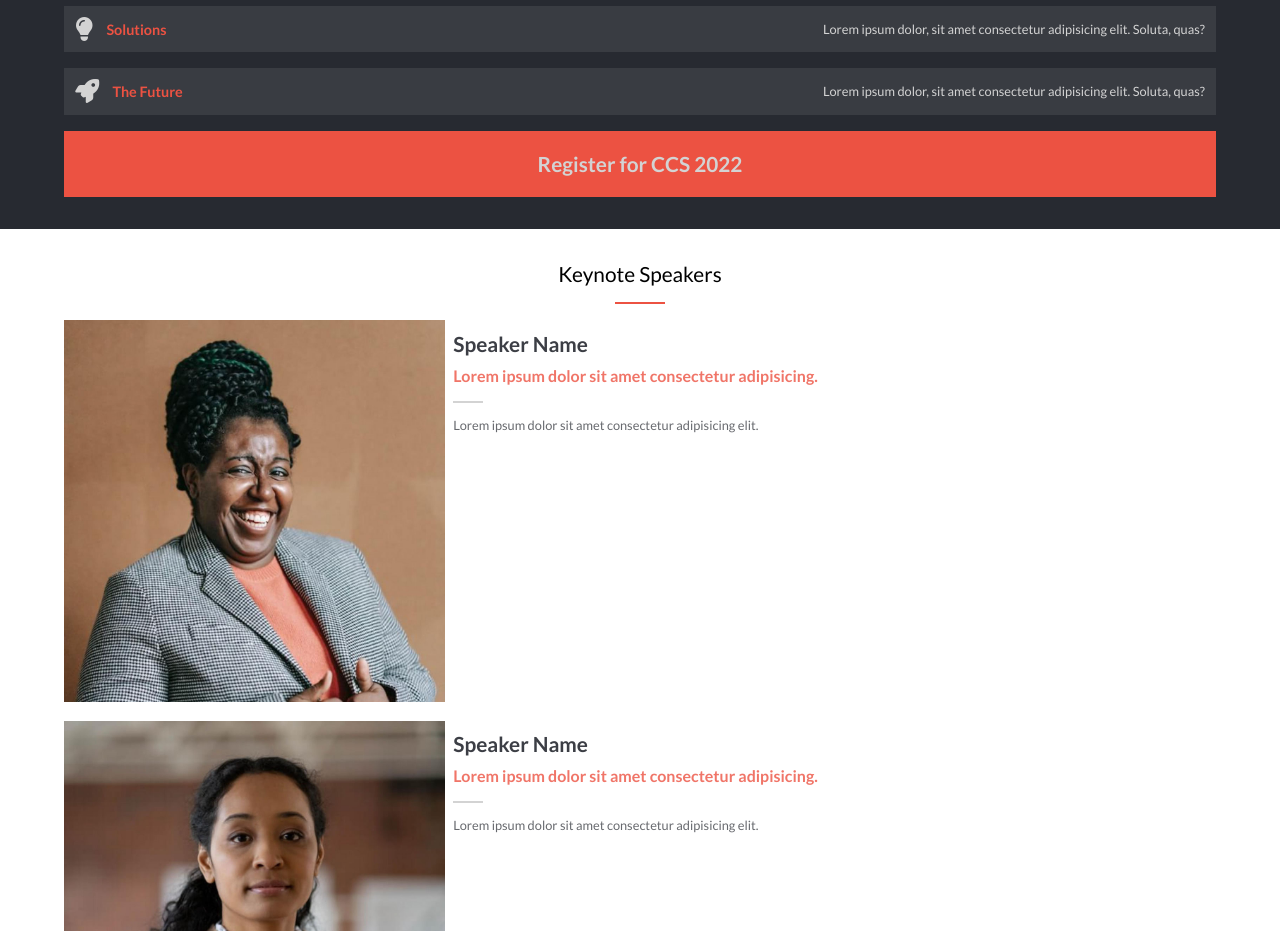
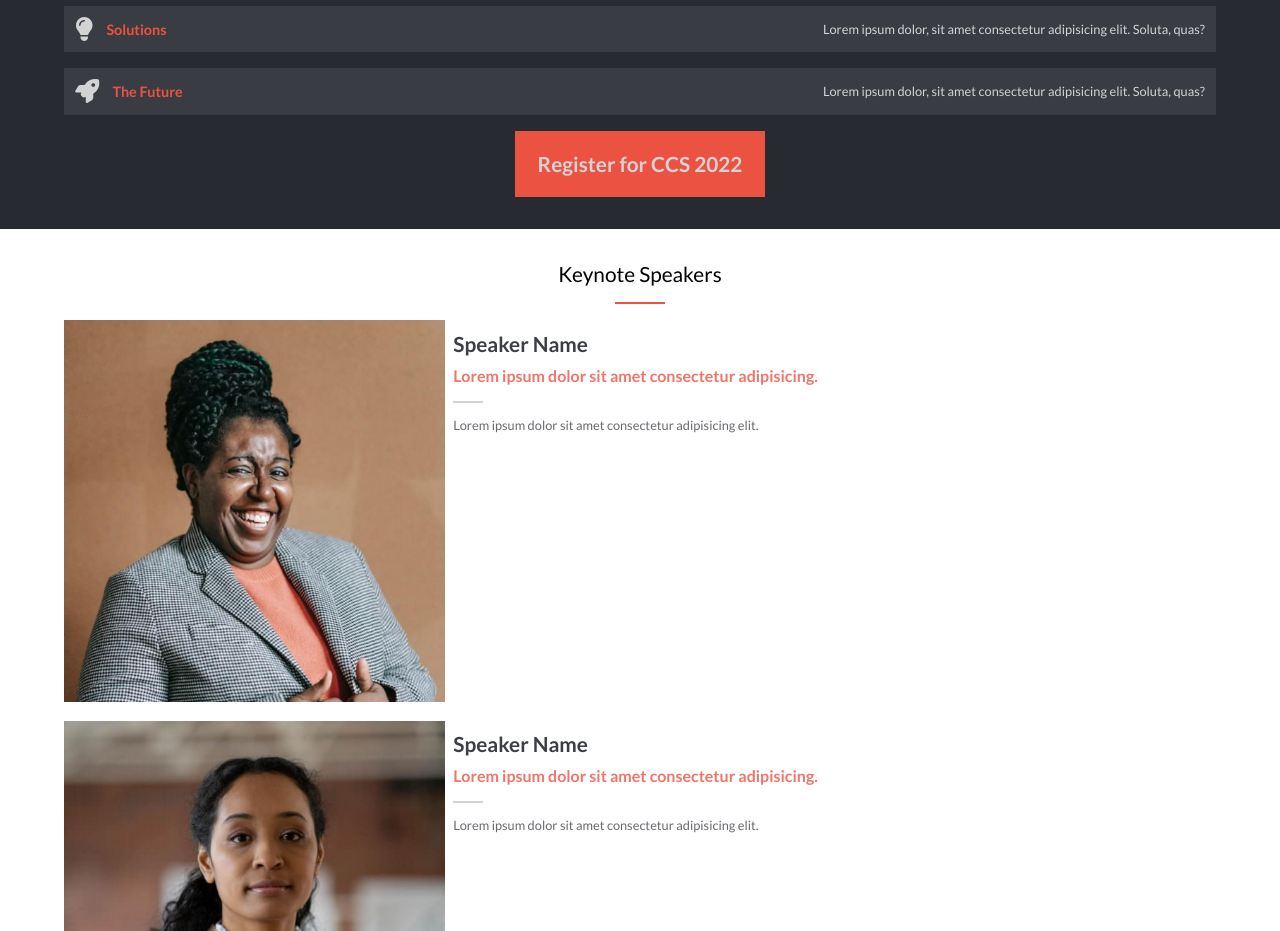
Before and after one commit to michaelamponsah/koryabi-events, a website: page index.html in a window 1280 px wide. Shown: the part 840-1771 px from the top of the page. Drawn offline with Linux system fonts and the light colour scheme.

Commit message:
Fix markup and styling for button

```diff
--- a/css/styles.css
+++ b/css/styles.css
@@ -65,9 +65,15 @@ body {
   color: var(--crl-light);
   font-size: 1.3rem;
   text-align: center;
-  min-width: fit-content;
+  min-width: 250px;
+  width: 250px;
   font-weight: 700;
   font-family: var(--font-family-primary);
+}
+
+.btn-wrapper {
+  display: flex;
+  justify-content: center;
 }
 
 .section-title {
@@ -94,6 +100,7 @@ body {
 .margin-1 {
   margin: 1em 0;
 }
+
 .margin-2 {
   margin: 2em 0;
 }
@@ -128,12 +135,12 @@ body {
   color: var(--clr-primary);
 }
 
-.hero-section--headline>span {
+.hero-section--headline > span {
   display: inline-block;
   margin: 0.5em 0;
 }
 
-.hero-section--headline>h1 {
+.hero-section--headline > h1 {
   text-transform: uppercase;
   font-size: 1.8rem;
   font-weight: 900;
@@ -147,7 +154,7 @@ body {
   font-weight: 600;
 }
 
-.hero-section--event-details>h3:first-child {
+.hero-section--event-details > h3:first-child {
   font-weight: 900;
   font-size: 1.3rem;
   color: var(--clr-dark);
@@ -160,7 +167,7 @@ body {
   font-weight: 500;
 }
 
-/* Programme outline section*/
+/* Programme outline section */
 
 .programme-outline--wrapper {
   background-color: var(--clr-dark);
@@ -193,7 +200,6 @@ body {
 
 .programme-outline--description {
   font-size: 0.8rem;
-
 }
 
 /* Speakers section */
@@ -227,7 +233,7 @@ body {
   color: var(--clr-dark);
   font-weight: 500;
   opacity: 0.7;
-  margin-top: 1em;;
+  margin-top: 1em;
 }
 
 .speaker-underline {
--- a/index.html
+++ b/index.html
@@ -109,7 +109,8 @@
             </div>
           </li>
         </ul>
-        <button class="btn">Register for CCS 2022</button>
+        <div class="btn-wrapper"> <button class="btn">Register for CCS 2022</button>
+        </div>
       </div>
     </section>
     <section class="section-speakers-wrapper">
```
